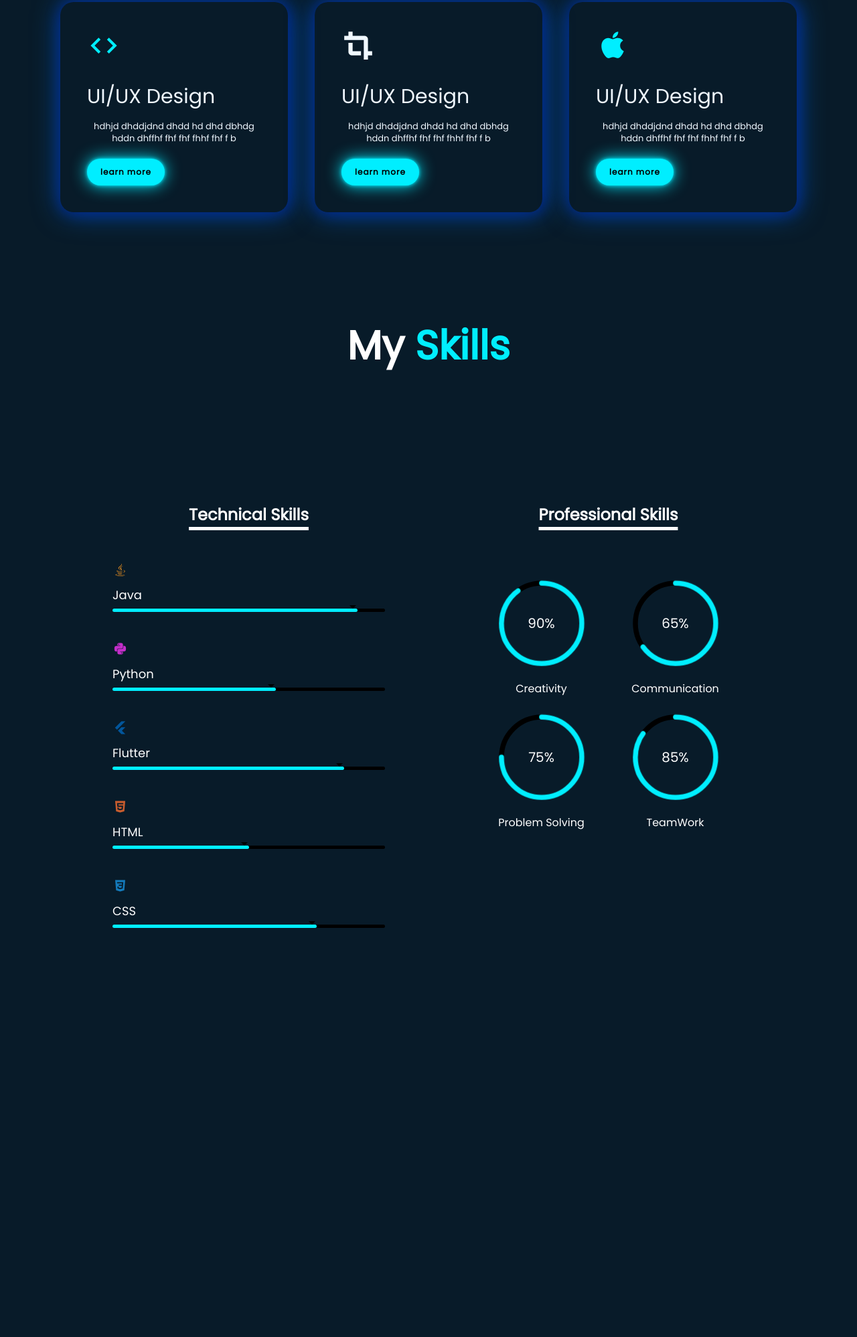
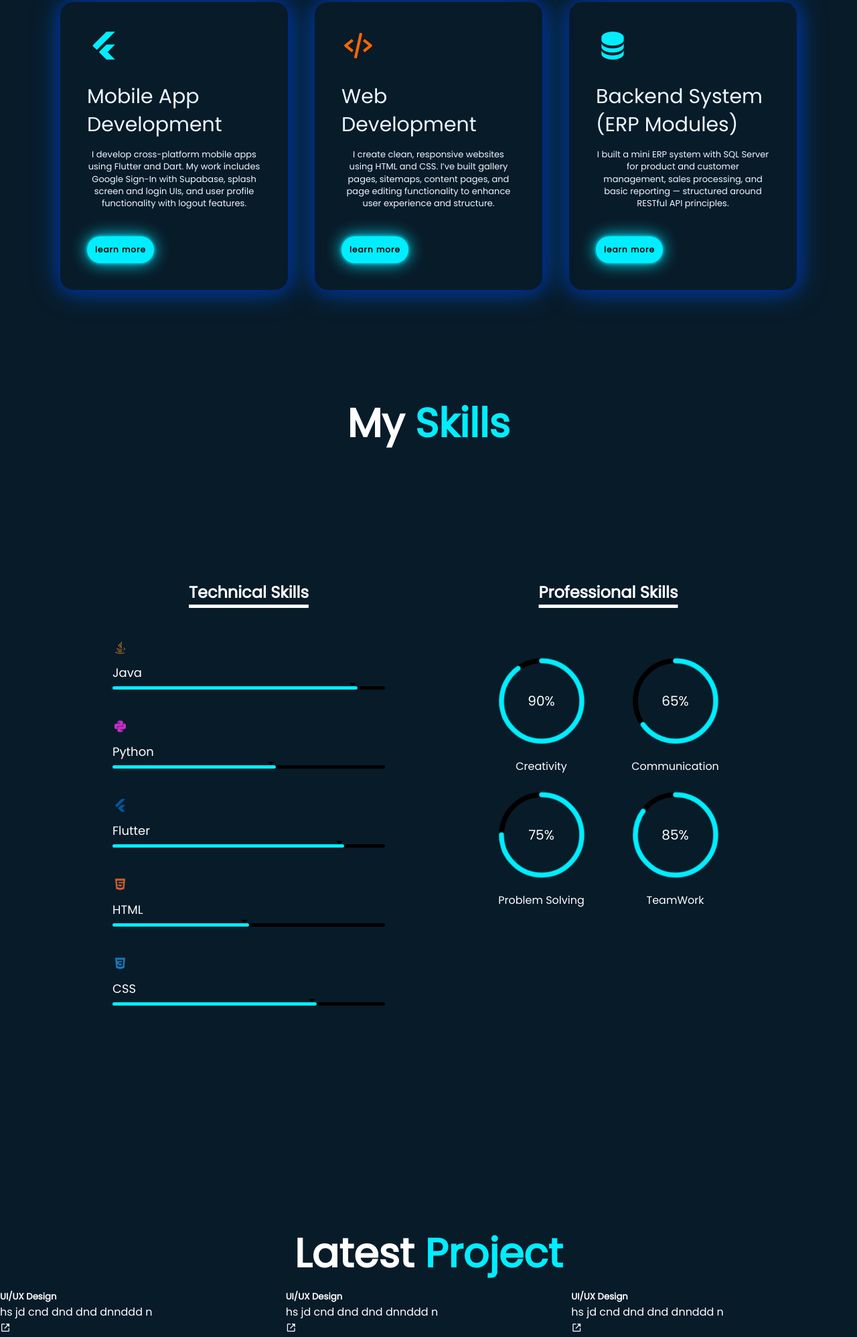
Before and after one commit to Kavindya-2002/MyPortfolio, a plain HTML site: page index.html in a window 1280 px wide. Shown: the part 2024-4021 px from the top of the page at 67% size. Before the commit the page ends 3570 px from the top, so only its background shows below. Drawn offline with nearby package versions, Linux system fonts and the light colour scheme.

Commit message:
Change the services sectionwith my own content.

```diff
--- a/index.html
+++ b/index.html
@@ -65,21 +65,21 @@
                 <h1 class="sub-title">My <span>Services</span></h1>
                 <div class="services-list">
                     <div>
-                        <i class='bx bx-code' style='color:#00eeff'  ></i>
-                        <h2>UI/UX Design</h2>
-                        <p>hdhjd dhddjdnd dhdd hd dhd dbhdg hddn dhffhf fhf fhf fhhf fhf f b</p>
+                        <i class='bx bxl-flutter' style='color:#00eeff'  ></i>
+                        <h2>Mobile App Development</h2>
+                        <p>I develop cross-platform mobile apps using Flutter and Dart. My work includes Google Sign-In with Supabase, splash screen and login UIs, and user profile functionality with logout features.</p>
                             <a href="#" class="read">learn more</a>
                     </div>
                     <div>
-                        <i class='bx bxs-crop' ></i>
-                        <h2>UI/UX Design</h2>
-                        <p>hdhjd dhddjdnd dhdd hd dhd dbhdg hddn dhffhf fhf fhf fhhf fhf f b</p>
+                        <i class='bx bx-code-alt' style='color:#ff6600'></i>
+                        <h2>Web Development</h2>
+                        <p> I create clean, responsive websites using HTML and CSS. I’ve built gallery pages, sitemaps, content pages, and page editing functionality to enhance user experience and structure.</p>
                             <a href="#" class="read">learn more</a>
                     </div>
                     <div>
-                        <i class='bx bxl-apple' style='color:#00eeff' ></i>
-                        <h2>UI/UX Design</h2>
-                        <p>hdhjd dhddjdnd dhdd hd dhd dbhdg hddn dhffhf fhf fhf fhhf fhf f b</p>
+                        <i class='bx bxs-data' style='color:#00eeff' ></i>
+                        <h2>Backend System (ERP Modules)</h2>
+                        <p>I built a mini ERP system with SQL Server for product and customer management, sales processing, and basic reporting — structured around RESTful API principles.</p>
                             <a href="#" class="read">learn more</a>
                     </div>
                 </div>
@@ -219,6 +219,46 @@
         </div>
 
     </section>
+<section>
+    <div id="portfolio" id="project">
+        <div class="main-text" id="project">
+            <h2>Latest <span>Project</span></h2>
+
+            <div class="portfolio-content">
+                <div class="row">
+                    <img src="">
+                    <div class="layer">
+                        <h5>UI/UX Design</h5>
+                        <p>hs jd  cnd dnd dnd dnnddd n</p>
+
+                            <a href="#"><i class='bx bx-link-external' style="color: aliceblue;"></i></a>
+                    </div>
+                </div>
+
+                <div class="row">
+                    <img src="">
+                    <div class="layer">
+                        <h5>UI/UX Design</h5>
+                        <p>hs jd  cnd dnd dnd dnnddd n</p>
+
+                            <a href="#"><i class='bx bx-link-external' style="color: aliceblue;"></i></a>
+                    </div>
+                </div>
+
+                <div class="row">
+                    <img src="">
+                    <div class="layer">
+                        <h5>UI/UX Design</h5>
+                        <p>hs jd  cnd dnd dnd dnnddd n</p>
+
+                            <a href="#"><i class='bx bx-link-external' style="color: aliceblue;"></i></a>
+                    </div>
+                </div>
+
+            </div>
+        </div>
+    </div>
+</section>
 
     <script src="main.js"></script>
 
--- a/stylesheet.css
+++ b/stylesheet.css
@@ -224,6 +224,10 @@ body {
     transition: background 0.5s, transform 0.5s;
     box-shadow: 1px 1px 20px #012290f7,
                 1px 1px 40px #0053b0f7;
+    display: flex;
+    flex-direction: column;
+    justify-content: space-between;
+    min-height: 430px;
 }
 .services-list div:hover {
   transform: translateY(-10px);
@@ -250,10 +254,15 @@ body {
 .services-list div p {
   text-align: center;
 }
+.services-list div .read {
+    margin-top: auto;
+}
 
 .read {
     display: inline-block;
-    padding: 12px 20px;
+    padding: 12px 10px;
+    width: 100px;
+    text-align: center;
     background: #0ef;
     border-radius: 40px;
     font-size: 10px;
@@ -602,7 +611,25 @@ body {
     opacity: 0;
     animation: showText 0.5s 1.5s ease forwards;
 }
+.main-text {
+    padding-top: 100px;
+    margin-top: 80px;
+}
+.main-text h2 {
+    font-size: 60px;
+    line-height: 1;
+    text-align: center;
+}
+.main-text h2 span {
+    color: #0ef;
+}
+.portfolio-content {
+    display: grid;
+    grid-template-columns: repeat(auto-fit, minmax(350px, auto));
+}
+.row {
 
+}
 
 
 
```
